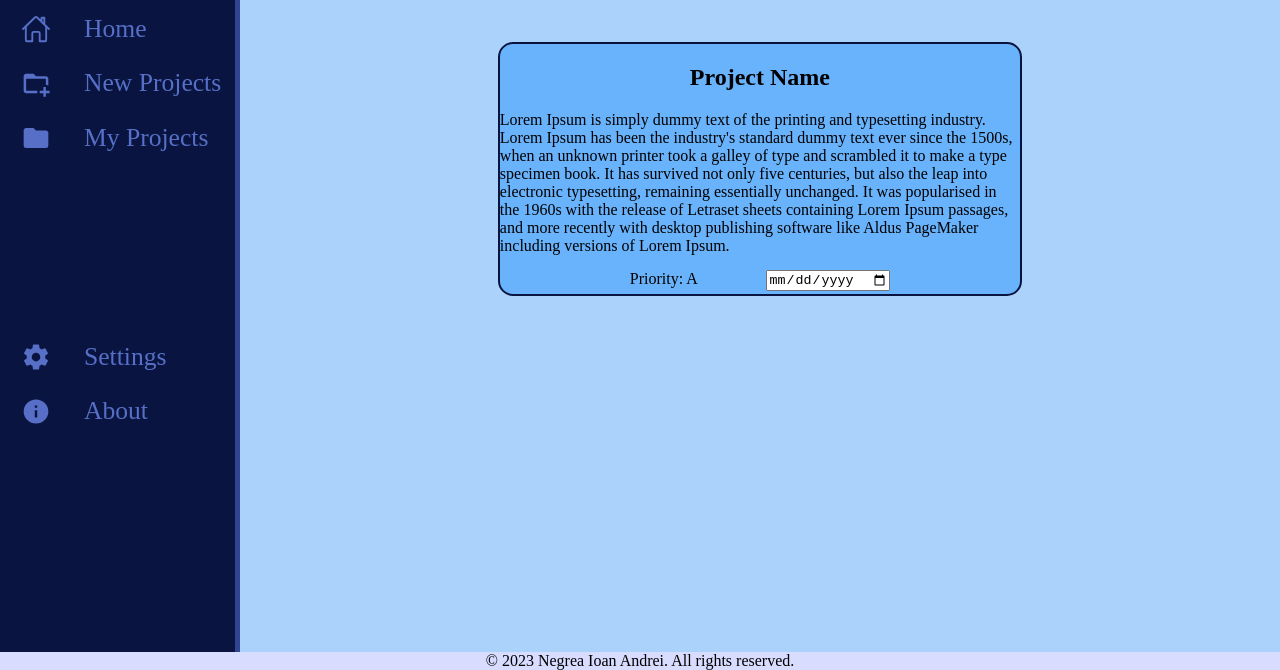
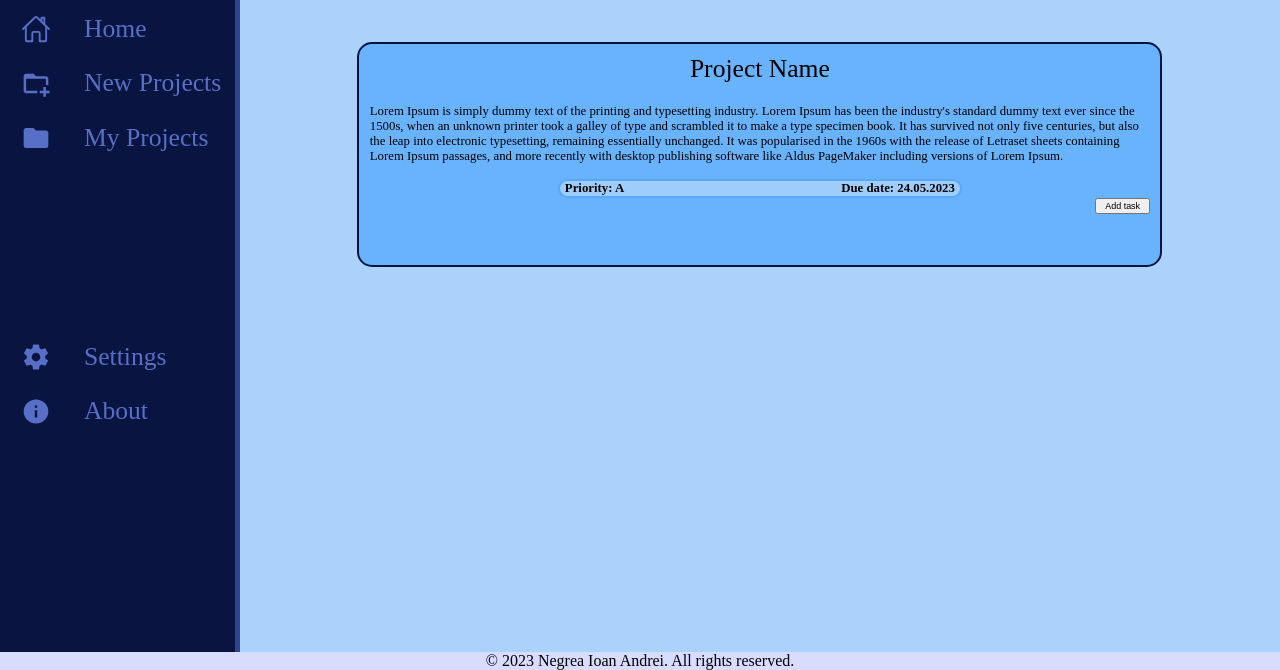
Before and after one commit to Negrea-Andrei/TODO, a website: page dist/index.html in a window 1280 px wide. Shown: the part 130-800 px from the top of the page. Drawn offline with Linux system fonts and the light colour scheme.

Commit message:
style the add task button

```diff
--- a/src/stylesheet.css
+++ b/src/stylesheet.css
@@ -141,23 +141,60 @@
 }
 
 .project_card {
-    width: clamp(200px, 50%, 50%);
+    width: clamp(170px, 75%, 75%);
     border-radius: 15px;
     border: 2px solid #091540;
-    height: 250px;
+    height: 200px;
     background-color: #69b2fc;
     margin-top: 25px;
     margin-bottom: 25px;
     display: flex;
     flex-direction: column;
     align-items: center;
+    padding: 1% 1% 1% 1%;
+}
+
+.project_card_header {
+    text-align: center;
 }
 
 .test {
     width: 50%;
+    background-color:#9ecdfc;
+    border: 2px solid #58a9fa;
+    border-radius: 15px;
     margin-top: 15px;
     display: flex;
     flex-direction: row;
-    align-items: space-between;
+    align-items:center;
     justify-content: space-between;
+    padding: 0px 5px 0px 5px;
+    font-size: clamp(13px, 1vw, 1vw);
 }
+
+.project_card_name {
+    font-size: clamp(15px, 2vw, 2vw);
+    font-weight: 400;
+    margin-bottom: 20px;
+}
+
+.project_card_description {
+    font-size: clamp(8px, 1vw, 1vw);
+}
+
+.project_card_priority {
+    font-size: clamp(7px, 1vw, 1vw);
+    font-weight: 600;
+}
+
+.project_card_date {
+    font-size: clamp(7px, 1vw, 1vw);
+    font-weight: 600;
+}
+
+.button_task {
+    align-self: flex-end;
+    width: clamp(35px, 7%, 7%);
+    height: clamp(15px, 2vh, 2vh);
+    font-size: clamp(5px, 0.7vw, 0.7vw) ;
+}
```
Also changed, not shown: dist/index.html.
